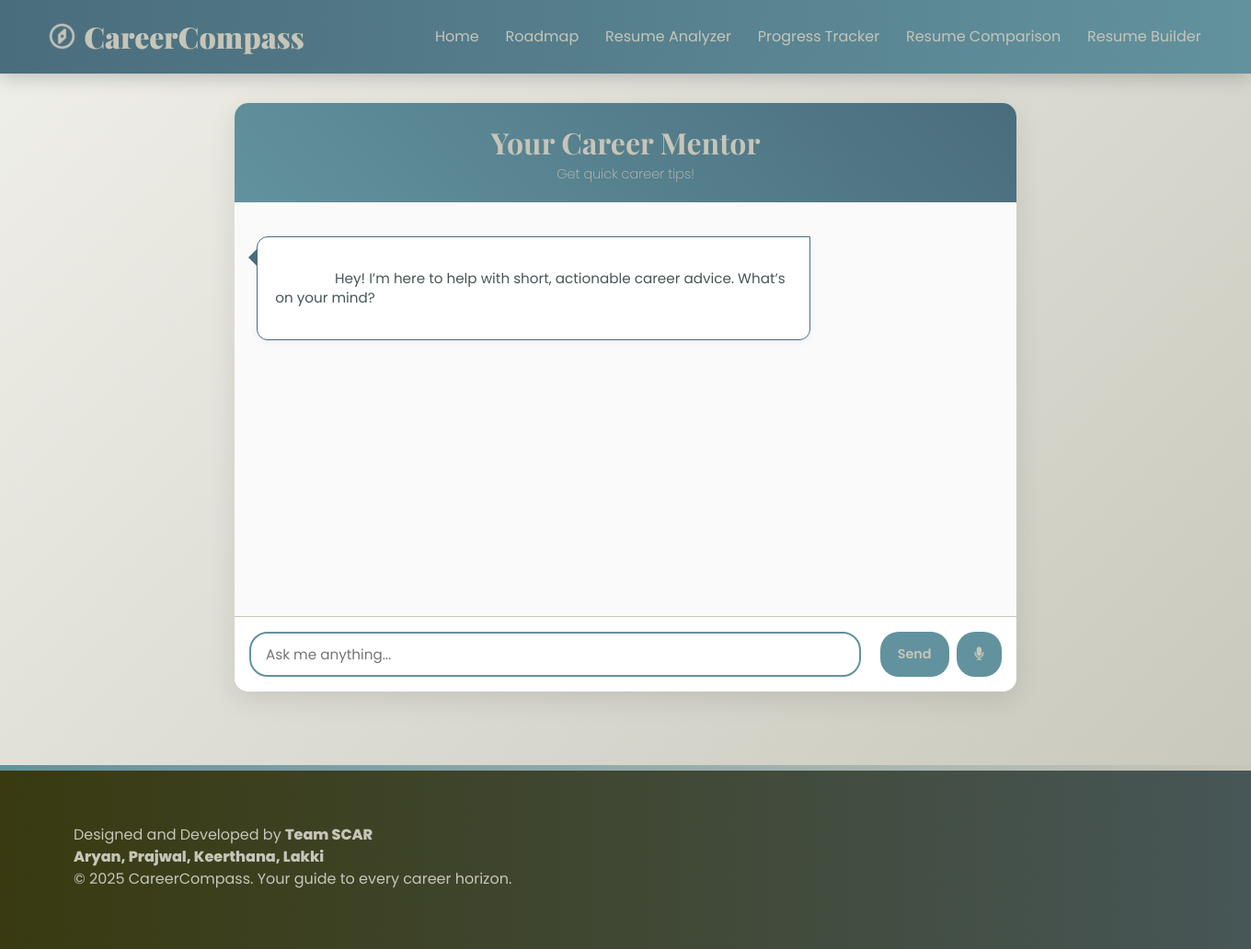
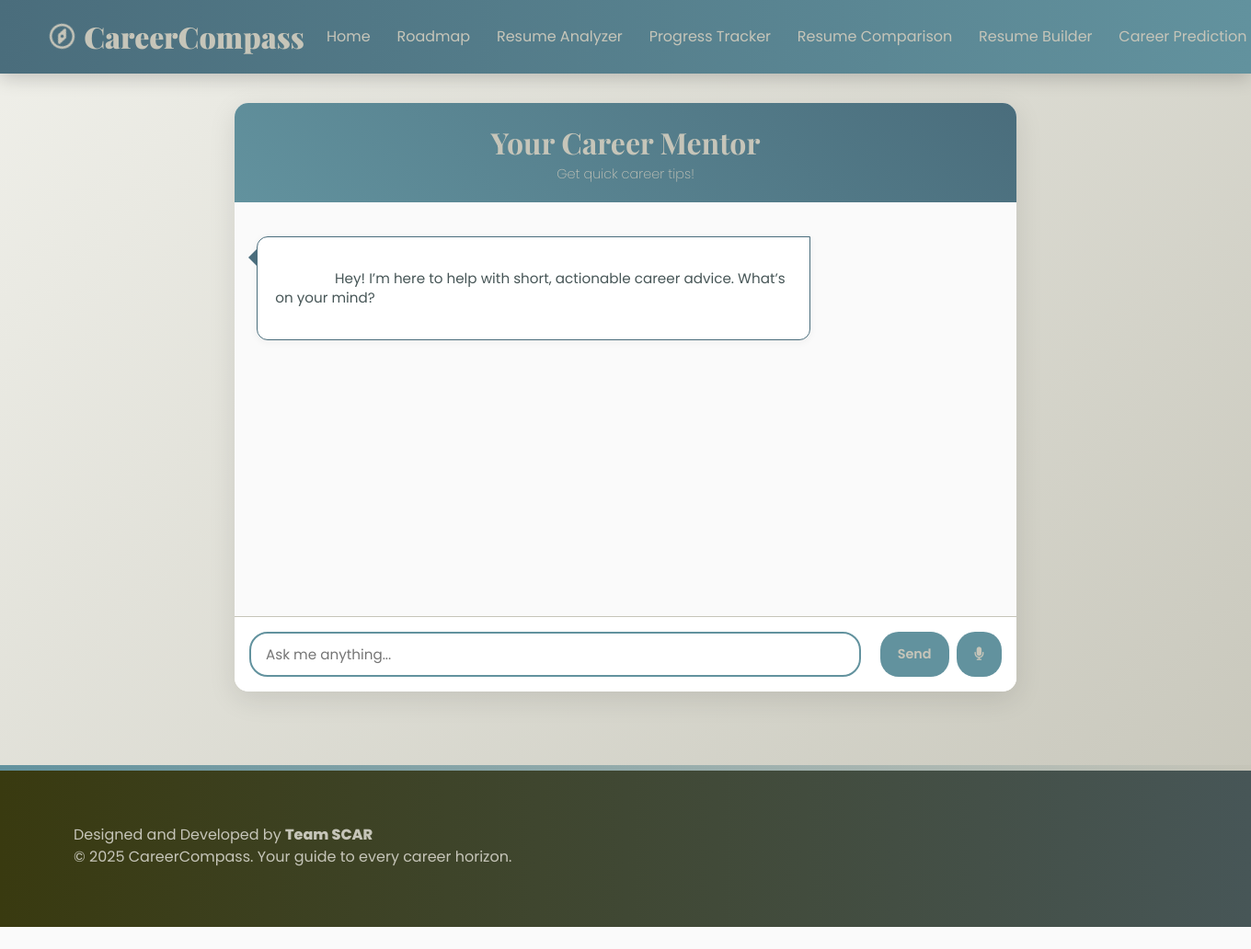
Before and after one commit to Aryan-Prasad-666/CareerCompass, a Flask app: page /chatbot in a window 1360 px wide. Shown: the whole page at 92% size. After the commit the page ends 1008 px from the top, so only its background shows below. Run offline with Flask 3, Linux system fonts and the light colour scheme; parts of the project's set-up code (start-up, migrations or seed data) failed here and were passed over.

Commit message:
updated ui

```diff
--- a/templates/careerprediction.html
+++ b/templates/careerprediction.html
@@ -643,7 +643,6 @@
     <!-- Footer -->
     <footer class="footer">
         <p>Designed and Developed by <strong>Team SCAR</strong></p>
-        <p><strong>Aryan, Prajwal, Keerthana, Lakki</strong></p>
         <p>© 2025 CareerCompass. Your guide to every career horizon.</p>
     </footer>
 
--- a/templates/chatbot.html
+++ b/templates/chatbot.html
@@ -505,6 +505,7 @@
             <a href="/progress-tracker">Progress Tracker</a>
             <a href="/resume-comparison">Resume Comparison</a>
             <a href="https://careercompassresume.pythonanywhere.com/">Resume Builder</a>
+            <a href="/career-prediction">Career Prediction</a>
         </div>
         <div class="hamburger">
             <i class="fas fa-bars"></i>
@@ -533,7 +534,6 @@
 
     <footer class="footer">
         <p>Designed and Developed by <strong>Team SCAR</strong></p>
-        <p><strong>Aryan, Prajwal, Keerthana, Lakki</strong></p>
         <p>© 2025 CareerCompass. Your guide to every career horizon.</p>
     </footer>
 
--- a/templates/homepage.html
+++ b/templates/homepage.html
@@ -758,6 +758,7 @@
             <a href="/resume-comparison">Resume Comparison</a>
             <a href="https://careercompassresume.pythonanywhere.com/">Resume Builder</a>
             <a href="/chatbot">AI Mentor</a>
+            <a href="/career-prediction">Career Prediction</a>
         </div>
         <div class="hamburger">
             <i class="fas fa-bars"></i>
@@ -826,7 +827,6 @@
     <!-- Footer -->
     <footer class="footer">
         <p>Designed and Developed by <strong>Team SCAR</strong></p>
-        <p><strong>Aryan, Prajwal, Keerthana, Lakki</strong></p>
         <p>© 2025 CareerCompass. Your guide to every career horizon.</p>
     </footer>
 
--- a/templates/progress_tracker.html
+++ b/templates/progress_tracker.html
@@ -516,6 +516,7 @@
             <a href="/resume-comparison">Resume Comparison</a>
             <a href="https://careercompassresume.pythonanywhere.com/">Resume Builder</a>
             <a href="/chatbot">AI Mentor</a>
+            <a href="/career-prediction">Career Prediction</a>
         </div>
         <div class="hamburger">
             <i class="fas fa-bars"></i>
@@ -551,7 +552,6 @@
 
     <footer class="footer">
         <p>Designed and Developed by <strong>Team SCAR</strong></p>
-        <p><strong>Aryan, Prajwal, Keerthana, Lakki</strong></p>
         <p>© 2025 CareerCompass. Your guide to every career horizon.</p>
     </footer>
 
--- a/templates/resume_analyzer.html
+++ b/templates/resume_analyzer.html
@@ -569,6 +569,7 @@
             <a href="/resume-comparison">Resume Comparison</a>
             <a href="https://careercompassresume.pythonanywhere.com/">Resume Builder</a>
             <a href="/chatbot">AI Mentor</a>
+            <a href="/career-prediction">Career Prediction</a>
         </div>
         <div class="hamburger">
             <i class="fas fa-bars"></i>
@@ -634,7 +635,6 @@
 
     <footer class="footer">
         <p>Designed and Developed by <strong>Team SCAR</strong></p>
-        <p><strong>Aryan, Prajwal, Keerthana, Lakki</strong></p>
         <p>© 2025 CareerCompass. Your guide to every career horizon.</p>
     </footer>
     <script>
--- a/templates/resume_comparison.html
+++ b/templates/resume_comparison.html
@@ -422,6 +422,7 @@
             <a href="/progress-tracker">Progress Tracker</a>
             <a href="https://careercompassresume.pythonanywhere.com/">Resume Builder</a>
             <a href="/chatbot">AI Mentor</a>
+            <a href="/career-prediction">Career Prediction</a>
         </div>
         <div class="hamburger">
             <i class="fas fa-bars"></i>
@@ -465,7 +466,6 @@
 
     <footer class="footer">
         <p>Designed and Developed by <strong>Team SCAR</strong></p>
-        <p><strong>Aryan, Prajwal, Keerthana, Lakki</strong></p>
         <p>© 2025 CareerCompass. Your guide to every career horizon.</p>
     </footer>
 
--- a/templates/roadmap.html
+++ b/templates/roadmap.html
@@ -703,6 +703,7 @@
             <a href="/resume-comparison">Resume Comparison</a>
             <a href="https://careercompassresume.pythonanywhere.com">Resume Builder</a>
             <a href="/chatbot">AI Mentor</a>
+            <a href="/career-prediction">Career Prediction</a>
         </div>
         <div class="hamburger">
             <i class="fas fa-bars"></i>
```
Also changed, not shown: 1 other file.
